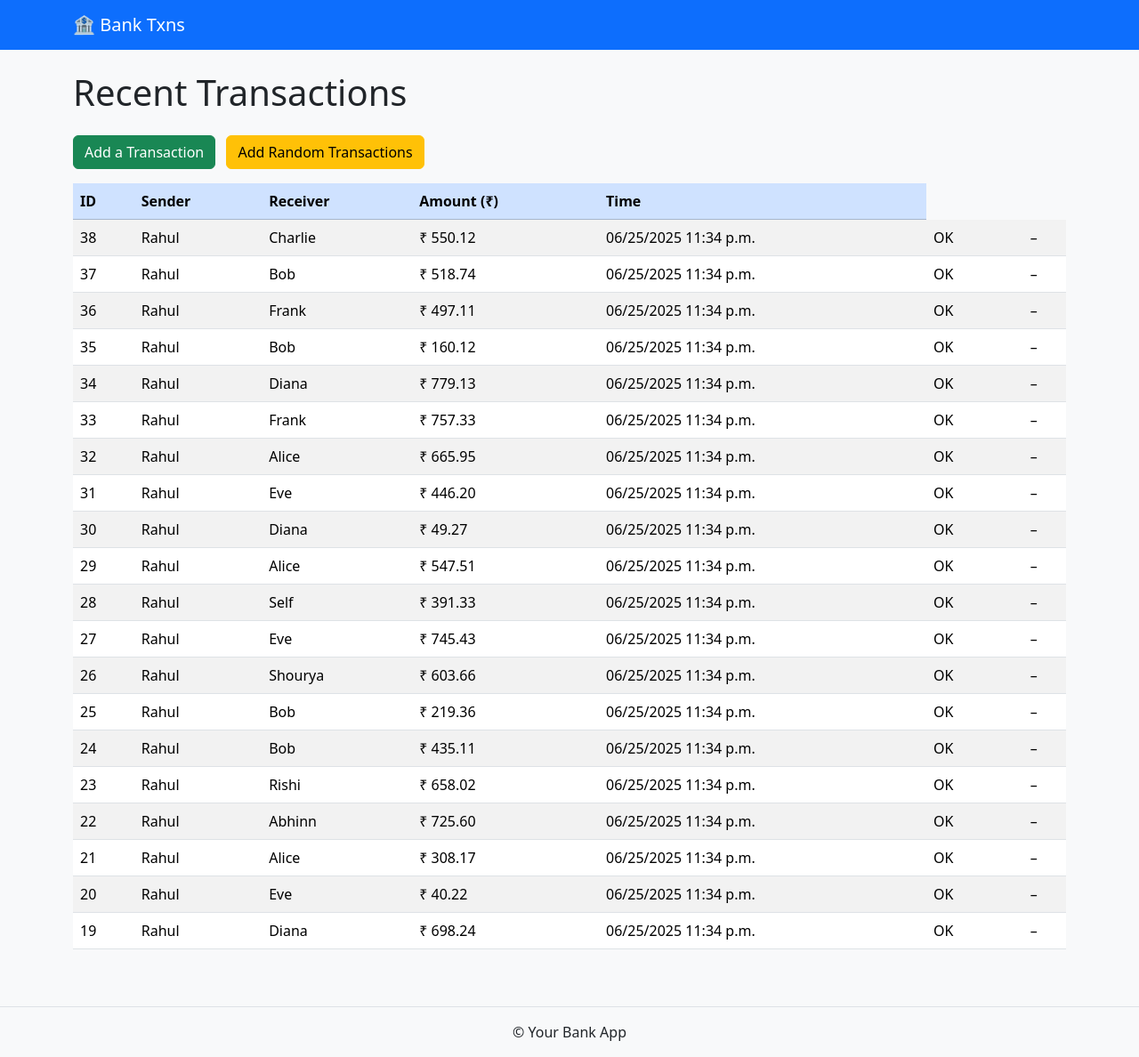
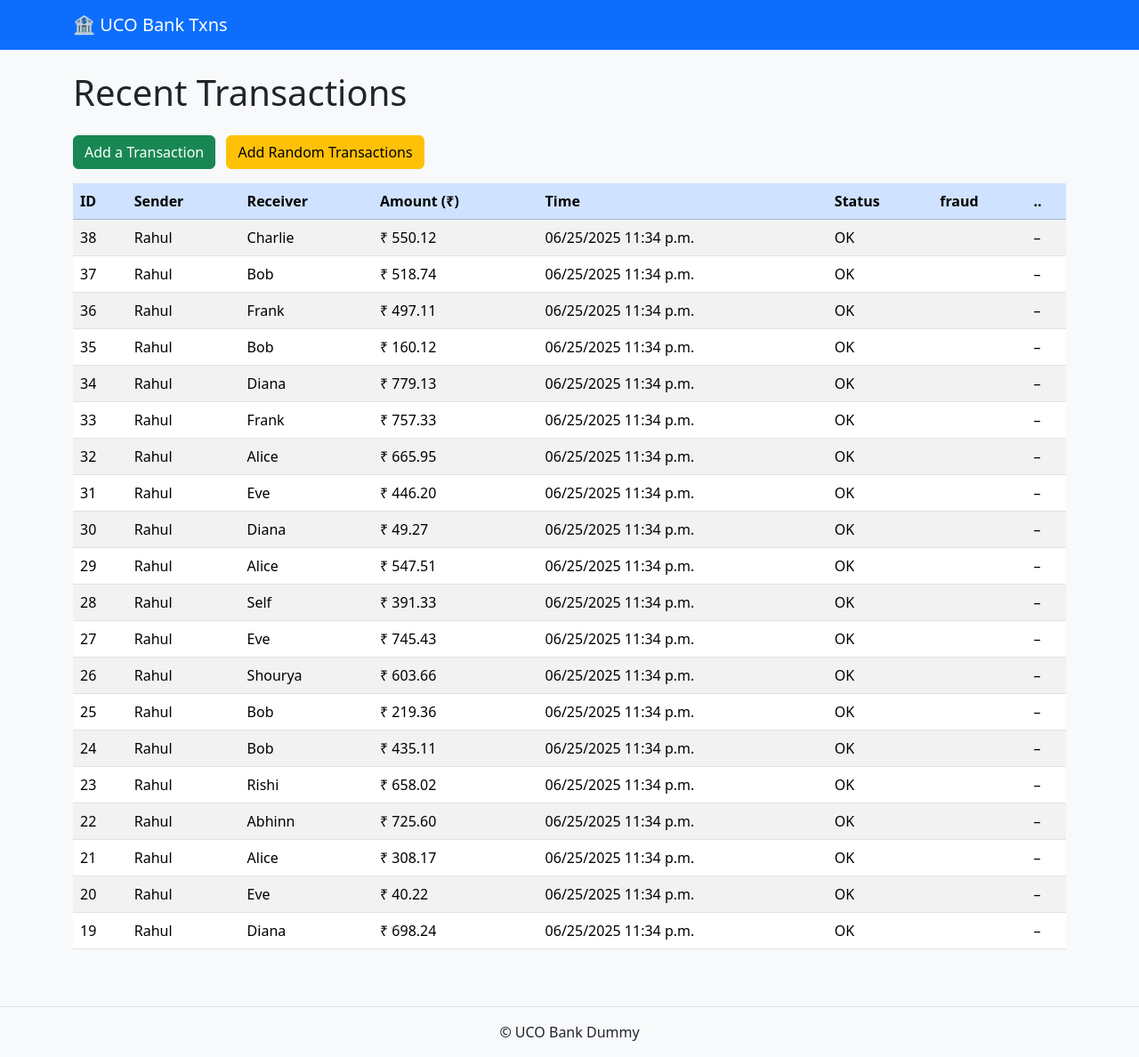
Before and after one commit to Onion-Bee/UCO, a Django app: page /transactions/ in a window 1280 px wide. Shown: the whole page at 89% size. Run offline with Django 4.2, Linux system fonts and the light colour scheme; data comes from the database, SQL or seed files in the repository; both versions use the stored data as it was after the commit; parts of the project's set-up code (start-up, migrations or seed data) failed here and were passed over.

Commit message:
Edited html, db

```diff
--- a/bank/transactions/templates/transactions/base.html
+++ b/bank/transactions/templates/transactions/base.html
@@ -18,7 +18,7 @@
 <nav class="navbar navbar-expand-lg navbar-dark bg-primary mb-4">
   <div class="container">
     <a class="navbar-brand" href="{% url 'transactions:landing' %}">
-      🏦 Bank Txns
+      🏦 UCO Bank Txns
     </a>
   </div>
 </nav>
@@ -29,7 +29,7 @@
 </div>
 
 <footer class="text-center py-3 mt-5 border-top">
-  &copy; {{ now|date:"Y" }} Your Bank App
+  &copy; {{ now|date:"Y" }} UCO Bank Dummy
 </footer>
 
 </body>
--- a/bank/transactions/templates/transactions/landing.html
+++ b/bank/transactions/templates/transactions/landing.html
@@ -17,7 +17,7 @@
     <table class="table table-striped table-hover align-middle">
       <thead class="table-primary">
         <tr>
-          <th>ID</th><th>Sender</th><th>Receiver</th><th>Amount (₹)</th><th>Time</th>
+          <th>ID</th><th>Sender</th><th>Receiver</th><th>Amount (₹)</th><th>Time</th><th>Status</th><th>fraud</th><th>..</th>
         </tr>
       </thead>
       <tbody>
```
Also changed, not shown: bank/db.sqlite3.
